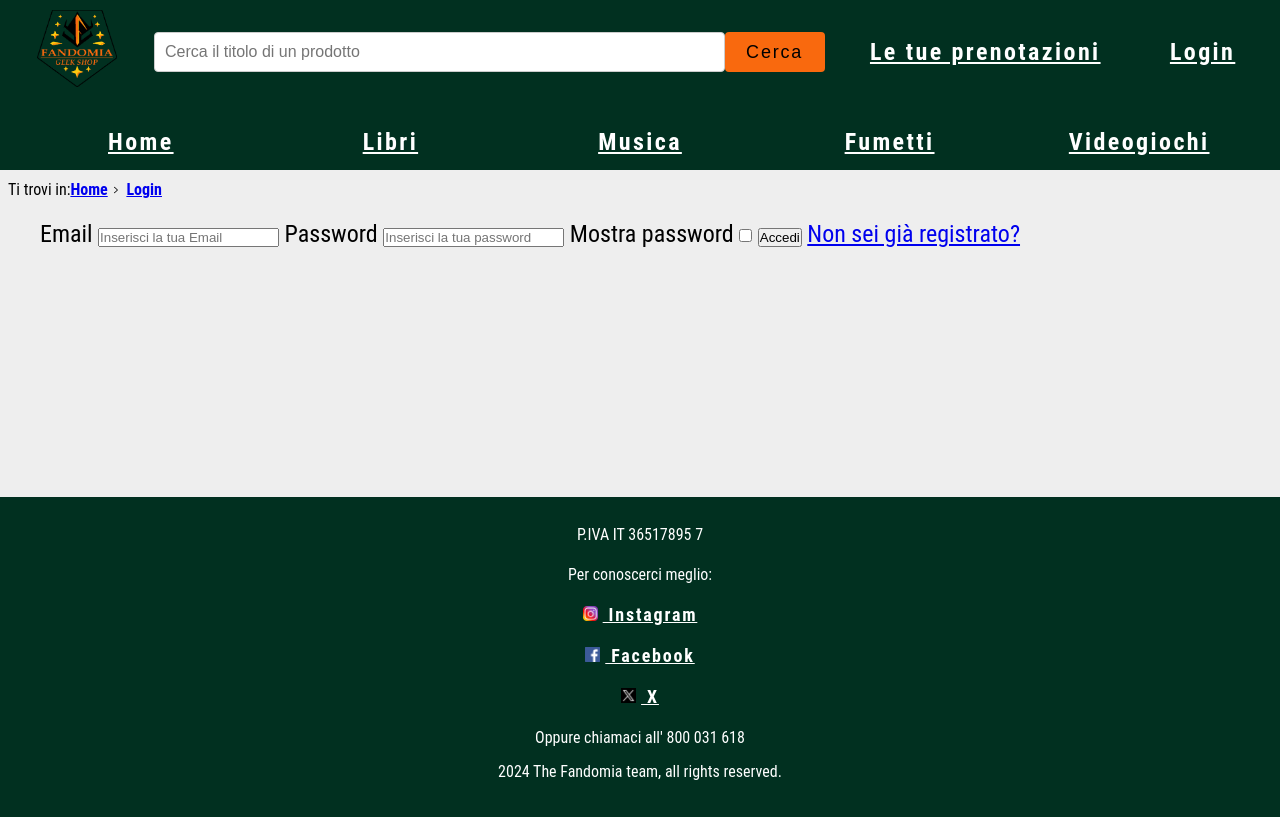
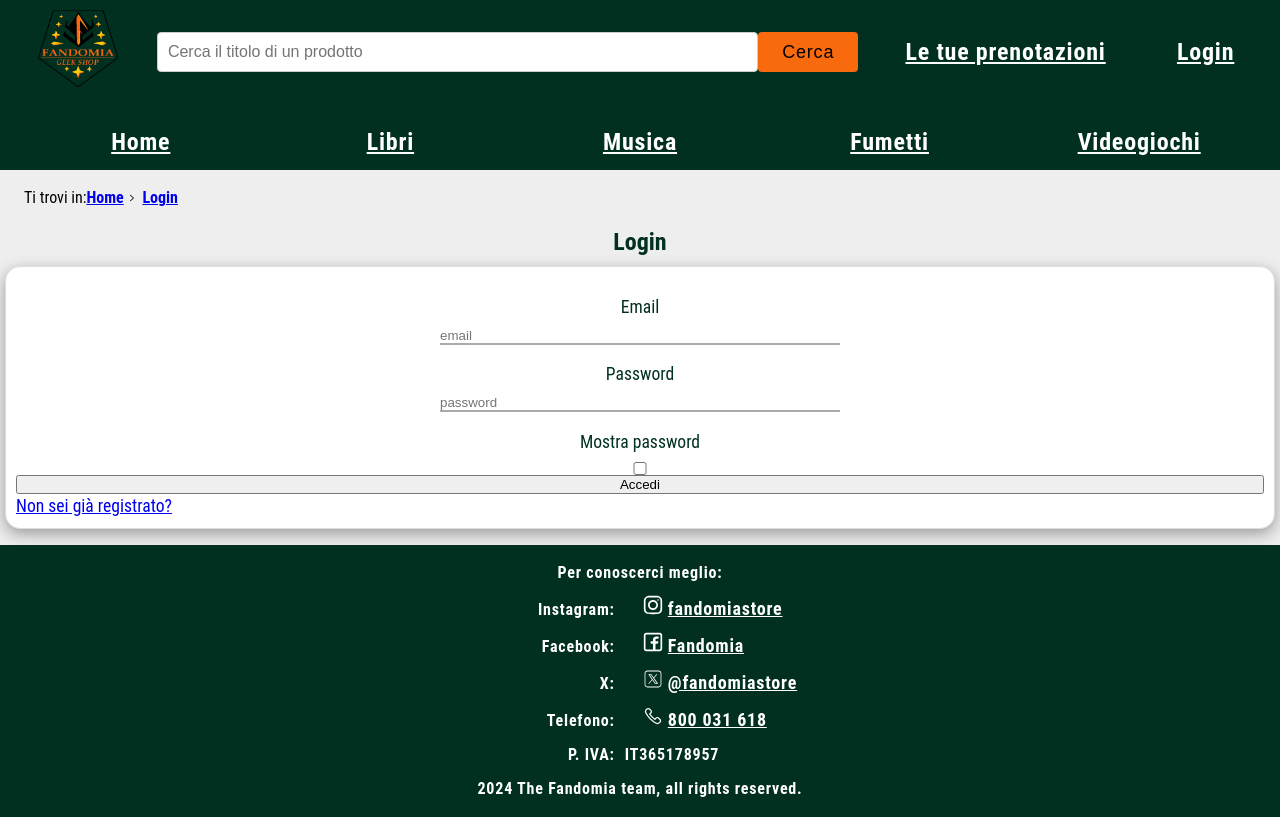
Before and after one commit to stoccotommaso02/fandomia, a PHP site: page /login?redirect_url=1 in a window 1280 px wide. Before the commit the page ends 780 px from the top, so only its background shows below. Run offline with PHP 8.4, Linux system fonts and the light colour scheme.

Commit message:
Sistemato tutte le viste mobile, miglioramenti all'html, avviato lavoro sul login

```diff
--- a/src/assets/css/form.css
+++ b/src/assets/css/form.css
@@ -1 +1,46 @@
 @import "style.css";
+
+main {
+    display: flex;
+    flex-direction: column;
+    align-items: center;
+}
+
+main h2 {
+    margin: .5em auto;
+    text-align: center;
+    color: var(--headerBackgroundColor);
+}
+
+#login{
+    width: 100%;
+    background-color: #fff;
+    border: 1px solid #ddd;
+    border-radius: 15px;
+    box-shadow: rgba(0, 0, 0, 0.35) 0px 5px 15px;
+    padding: 10px;
+    font-size: 110%;
+    display: flex;
+    flex-direction: column;
+    align-content: center;
+}
+
+#login input {
+    margin: auto;
+    width: max(30%, 30em);
+    border: none;
+    border-bottom: 2px solid #AAAAAA;
+    transition: all 0.3s;
+}
+
+#login input:focus, #login input:active, #login input:hover{
+    outline: none;
+    border-bottom: 2px solid var(--headerBackgroundColor);
+}
+
+
+#login label {
+    margin: .5em auto;
+    color: var(--headerBackgroundColor);
+    padding-top: 0.5em;
+}
--- a/src/assets/css/style.css
+++ b/src/assets/css/style.css
@@ -112,7 +112,7 @@ header search form button {
     font-weight: 500;
     color: black;
     text-transform: capitalize;
-    letter-spacing: 0.1em;
+    letter-spacing: .05rem;
     background-color:var(--accentColor);
     border: none;
     border-radius: 4px;
@@ -143,13 +143,17 @@ header search form button {
     padding: 0.5em 1em;
 }
 
+header a {
+    transition: color 0.3s, background-color 0.3s;
+}
+
 header a:link {
     color: var(--headerTextColor);
     text-decoration: None;
     font-weight: bold;
     vertical-align: bottom;
     text-decoration: underline;
-    letter-spacing: 0.1em;
+    letter-spacing: .05rem;
 }
 
 header a:visited{
@@ -174,7 +178,7 @@ header a:active {
 ////////////////////*/
 
 nav.breadcrumb  {
-    padding: 0.5em;
+    padding: 1em 0.5em 0.5em 1.5em;
     display: flex;
     background-color: var(--backgroundColor);
    }
@@ -223,62 +227,74 @@ footer{
     padding-top: 1em;
 }
 
-footer a {
-    letter-spacing: 0.1em;
+footer p {
+    margin: auto;
+    text-align: center;
     font-weight: bold;
+    letter-spacing: .05rem;
 }
 
 .contact_info{
+    margin: auto;
     display: flex;
-    flex-direction: column;
+    flex-wrap: wrap;
+    flex-direction: row;
     padding: 10px;
-    align-items: center;
-    gap: 1em;
+    align-items: stretch;
+    justify-content: stretch;
+    gap: 10px;
 }
 
-.contact_info dd {
-    display: inline;
+.contact_info dt,dd {
+    width: 48%;
+    display: inline-block;
+    font-weight: bold;
+    letter-spacing: .05em;
+}
+
+.contact_info dt {
+    margin-top: auto;
+    text-align: right;
 }
 
 .contact_info dd a{
+    padding: 0.5em 1em;
     color: #FFFFFF;
     font-size: large;
     width: 100%;
-    padding: 0.5em 1em;
-    transition: color 0.3 ease;
+    transition: filter 0.3s ease, background-color 0.3s ease;
 }
 
 .contact_info a::before {
     content: "";
     display: inline-block;
-    width: 15px;
-    height: 15px;
+    width: 20px;
+    height: 20px;
     background-size: contain;
     background-repeat: no-repeat;
-    background-position: center;
+    background-position: bottom;
     margin-right: 5px;
 }
 
 .contact_info a[href*="facebook.com"]::before {
-    background-image: url("../images/facebook.png");
+    background-image: url("../images/facebook.svg");
 }
 
 .contact_info a[href*="x.com"]::before {
-    background-image: url("../images/x.png");
+    background-image: url("../images/x.svg");
 }
 
 .contact_info a[href*="instagram.com"]::before {
-    background-image: url("../images/instagram.png");
+    background-image: url("../images/instagram.svg");
 }
 
-.contact_info a::hover::before {
-    filter: brightness(0.8);
+.contact_info a[href*="tel:"]::before {
+    background-image: url("../images/telephone.svg");
 }
 
-
 .contact_info dd a:hover{
-    background-color: var(--accentColor);
-    color: var(--textColor);
+    background-color: #0E9EF9;
+    filter: invert(100%);
 }
 
 .signature{
@@ -315,16 +331,13 @@ footer a {
         display: block;
         text-align: center;
         flex: 1 1 50%;
-        padding: auto;
         margin: 0;
         width: 50%;
         box-sizing: border-box;
     }
 
-    #loginForm, #areaPersonale {
+    #loginForm {
         display: block;
-        height: 100%;
-        width: 100%;
     }
 
     #menuList li:not(:first-child) {
--- a/src/templates/footer.html
+++ b/src/templates/footer.html
@@ -1,14 +1,12 @@
 <footer>
-
+    <p>Per conoscerci meglio:</p>
     <dl class="contact_info">               <!--sistemare con degli <span> i vari numeri e abbreviazioni per accessibilita'-->
-        <dt> P.IVA IT 36517895 7</dt>
-        <dt> Per conoscerci meglio:</dt>
-        <dd> <a href="https://www.instagram.com/"> Instagram </a> </dd>
-        <dd> <a href="https://www.facebook.com/"> Facebook </a> </dd>
-        <dd> <a href="https://x.com/"> X </a> </dd>
-        <dd id="numero_verde"> Oppure chiamaci all' 800 031 618 </dd>
+        <dt>Instagram: </dt><dd> <a href="https://www.instagram.com/">fandomiastore </a> </dd>
+        <dt>Facebook: </dt><dd> <a href="https://www.facebook.com/">Fandomia </a> </dd>
+        <dt>X: </dt><dd> <a href="https://x.com/">@fandomiastore </a> </dd>
+        <dt>Telefono: </dt><dd><a href="tel:800031618" aria-label="8 0 0. 0 3 1. 6 1 8.">800 031 618</a></dd>
+        <dt>P. IVA:</dt><dd aria-label="I T. 3 6 5. 1 7 8. 9 5 7.">IT365178957</dd>
     </dl>
-
 
     <p class="signature">
         2024 The Fandomia team, all rights reserved.
--- a/src/templates/login.html
+++ b/src/templates/login.html
@@ -18,22 +18,21 @@
             </ul>
         </nav>
         <main id="content">
+        <h2 lang="en">Login</h2>
         {{state}}
-        <form id="loginForm" action="./lib/loginController.php" method="post">
+        <form id="login" action="./lib/loginController.php" method="post">
             {{errors}}
-            <label for="mail">Email</label>
-            <input id="mail" type="email" name="userEmail"
-            placeholder="Inserisci la tua Email" required>
-            <label for="pwd">Password</label>
-            <input id="pwd" type="password" name="password"
-            placeholder="Inserisci la tua password" required  />
-            <label for="showPassword">Mostra password</label>
+            <label for="mail" lang="en">Email</label>
+            <input id="mail" type="email" name="userEmail" required placeholder="email">
+            <label for="pwd" lang="en">Password</label>
+            <input id="pwd" type="password" name="password" required placeholder="password">
+            <label for="showPassword">Mostra <span lang="en">password</span></label>
             <input type="checkbox" id="showPassword" onclick="togglePassword()">
-            <input type="hidden" id="redirect_url" name="redirect_url" value={{redirect_url}}>
+            <input type="hidden" id="redirect_url" name="redirect_url" value="{{redirect_url}}">
             <button type="submit">Accedi</button>
             <a href="signup.php">Non sei già registrato?</a>
         </form>
         </main>
-    {{footer}}
+        {{footer}}
     </body>
 </html>
```
Also changed, not shown: src/assets/css/card.css (+2 -6 lines), src/assets/css/homepage.css (+17 -0 lines), src/assets/css/productpage.css (+47 -21 lines), src/templates/card.html (+3 -4 lines), src/assets/css/mobile.css (deleted), src/assets/images/facebook.png (deleted), src/assets/images/facebook.svg (added), src/assets/images/instagram.png (deleted), src/assets/images/instagram.svg (added), src/assets/images/telephone.svg (added), src/assets/images/x.png (deleted), src/assets/images/x.svg (added).
